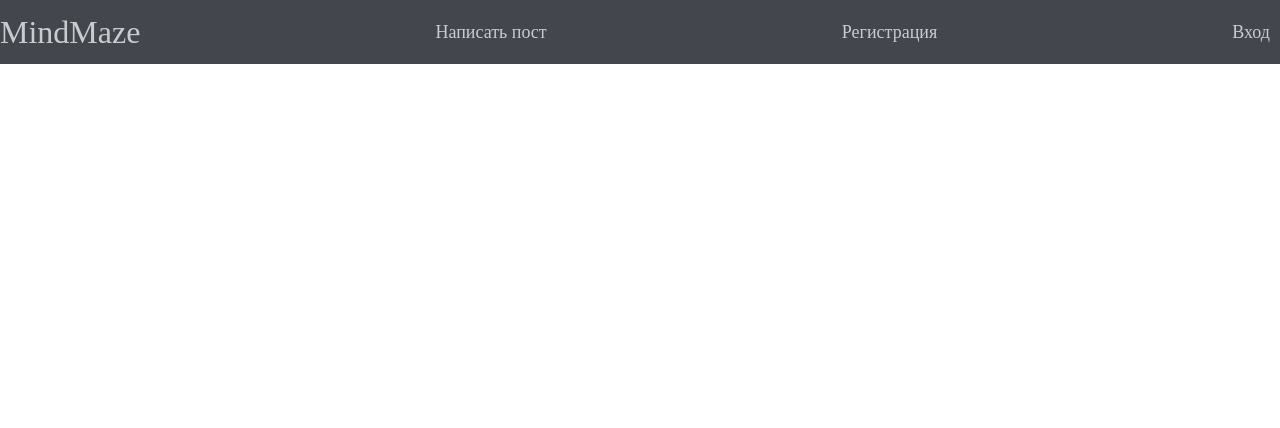
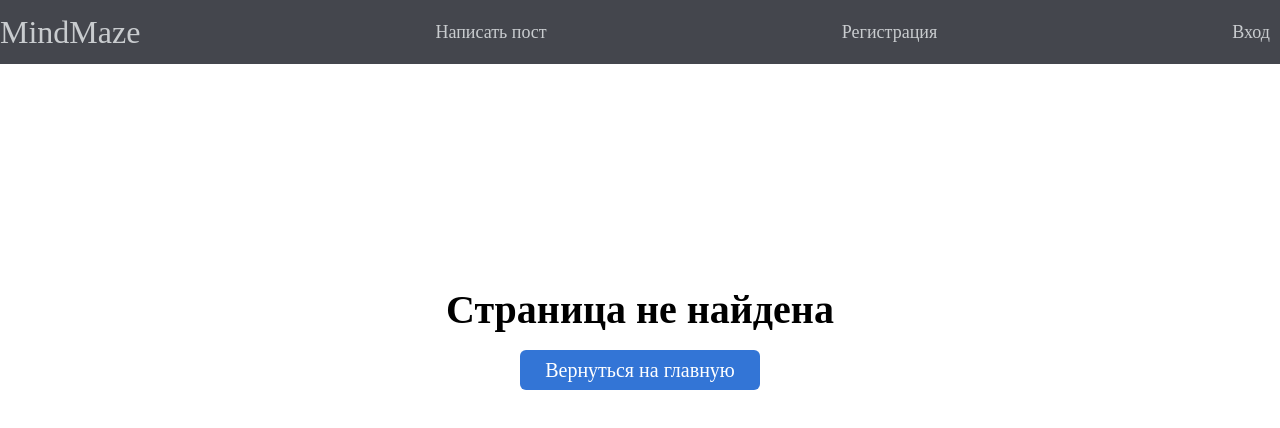
Before and after one commit to sherland11/mindmaze-client, an Angular app: page /not-found in a window 1280 px wide. Before the commit this address led to /. Shown: the top 428 px of the page. Built offline with nearby package versions, Linux system fonts and the light colour scheme.

Commit message:
Страница 404 Картинки отображаются в списке постов

```diff
--- a/src/app/app-routing.module.ts
+++ b/src/app/app-routing.module.ts
@@ -1,7 +1,6 @@
 import { NgModule } from '@angular/core';
 import { RouterModule, Routes } from '@angular/router';
 import { PostListComponent } from './components/post-list/post-list.component';
-import { HomeComponent } from './components/home/home.component';
 import { PostDetailComponent } from './components/post-detail/post-detail.component';
 import { RegisterComponent } from './components/register/register.component';
 import { LoginComponent } from './components/login/login.component';
@@ -9,6 +8,7 @@ import { ProfileComponent } from './components/profile/profile.component';
 import { ProfileByUsernameComponent } from './components/profile-by-username/profile-by-username.component';
 import { CreatePostComponent } from './components/create-post/create-post.component';
 import { EditPostComponent } from './components/edit-post/edit-post.component';
+import { NotFoundComponent } from './components/not-found/not-found.component';
 
 const routes: Routes = [
   { path: '', component: PostListComponent },
@@ -20,7 +20,9 @@ const routes: Routes = [
   { path: 'register', component: RegisterComponent },
   { path: 'login', component: LoginComponent },
   { path: 'profile', component: ProfileComponent },
-  { path: 'profile/:username', component: ProfileByUsernameComponent }
+  { path: 'profile/:username', component: ProfileByUsernameComponent },
+  { path: 'not-found', component: NotFoundComponent },
+  { path: '**', redirectTo: '/not-found' }
 ];
 
 @NgModule({
--- a/src/app/app.module.ts
+++ b/src/app/app.module.ts
@@ -15,6 +15,7 @@ import { ProfileComponent } from './components/profile/profile.component';
 import { ProfileByUsernameComponent } from './components/profile-by-username/profile-by-username.component';
 import { CreatePostComponent } from './components/create-post/create-post.component';
 import { EditPostComponent } from './components/edit-post/edit-post.component';
+import { NotFoundComponent } from './components/not-found/not-found.component';
 
 @NgModule({
   declarations: [
@@ -28,7 +29,8 @@ import { EditPostComponent } from './components/edit-post/edit-post.component';
     ProfileComponent,
     ProfileByUsernameComponent,
     CreatePostComponent,
-    EditPostComponent
+    EditPostComponent,
+    NotFoundComponent
   ],
   imports: [
     BrowserModule,
--- /dev/null
+++ b/src/app/components/not-found/not-found.component.html
@@ -0,0 +1,4 @@
+<div class="not-found">
+    <p class="not-found__title">Страница не найдена</p>
+    <a class="not-found__link" [routerLink]="['/']">Вернуться на главную</a>
+</div>
--- /dev/null
+++ b/src/app/components/not-found/not-found.component.scss
@@ -0,0 +1,27 @@
+.not-found {
+    width: 100vw;
+    height: 90vh;
+    display: flex;
+    flex-direction: column;
+    justify-content: center;
+    align-items: center;
+}
+
+.not-found__title {
+    font-size: 40px;
+    font-weight: 600;
+    margin-bottom: 20px;
+}
+
+.not-found__link {
+    text-decoration: none;
+    background-color: #3375D6;
+    color: white;
+    width: 240px;
+    height: 40px;
+    line-height: 40px;
+    text-align: center;
+    font-size: 20px;
+    margin-bottom: 40px;
+    border-radius: 6px;
+}
--- a/src/app/components/post-list/post-list.component.html
+++ b/src/app/components/post-list/post-list.component.html
@@ -17,8 +17,11 @@
     </div>
     <div *ngFor="let post of posts" class="post-list__post">
         <a [routerLink]="['/post', post._id]">
-            <div class="post-list__title">{{ post.title }}</div>
-            <div class="post-list__content">{{ post.content.slice(0, 79) }}</div>
+            <div class="post-list__post-text">
+                <div class="post-list__title">{{ post.title }}</div>
+                <img class="post-list__post-image" [src]="'http://localhost:3000/posts/images/' + post.image"  alt="Картинка поста">
+                <div class="post-list__content">{{ post.content.slice(0, 79) }}</div>
+            </div>
         </a>
     </div>
 </div>
--- a/src/app/components/post-list/post-list.component.scss
+++ b/src/app/components/post-list/post-list.component.scss
@@ -44,7 +44,13 @@
     .post-list__title {
         font-size: 24px;
         font-weight: 600;
-        margin-bottom: 10px;
+        margin-bottom: 20px;
+    }
+
+    .post-list__post-image {
+        width: 100%;
+        height: auto;
+        margin-bottom: 40px;
     }
 
     .post-list__content {
```
Also changed, not shown: src/app/components/not-found/not-found.component.ts (added, +10 -0 lines), 1 other file (tests, documents, lock files or other folders).
